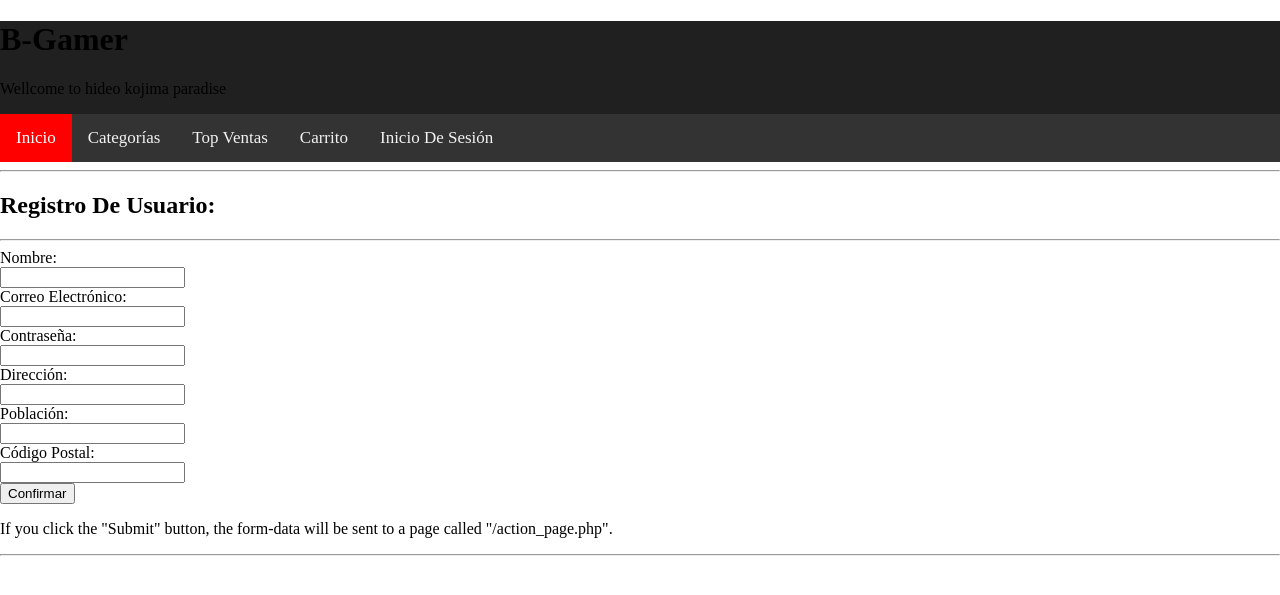
After one commit to DanielRomeroResano/b-gamer, a PHP site: the page made by Formulario Registro.html in a window 1280 px wide. The commit adds this page. Shown: the top 595 px of the page. Run offline with PHP 8.4, Linux system fonts and the light colour scheme.

Commit message:
Add files via upload

```diff
--- a/Estilo.css
+++ b/Estilo.css
@@ -1,12 +1,21 @@
 header{
-   background-color: rgb(13, 13, 13);
+   background-color: rgb(32, 32, 32);
+   text-align: left;
 }
 
-h1{
-  color:white;
+.barraLogo{
+
 }
-p{color:white;}
+.barraLogo img{
+  position: relative;
+  display: inline;
+  top: 2px
+}
+.barraLogo h1{
+  position: absolute;
 
+  color: rgb(255, 255, 255);
+}
 /* Add a black background color to the top navigation */
 .topnav {
     background-color: #333;
@@ -24,13 +33,50 @@ p{color:white;}
 }
 
 /* Change the color of links on hover */
-.topnav a:hover {
+.topnav a:hover, .Categorías:hover .dropbtn {
     background-color: #ddd;
     color: black;
 }
 
 /* Add a color to the active/current link */
-.topnav a.active {
-    background-color:red;
+.topnav a.active{
+    background-color: #ff0000;
     color: white;
 }
+
+.Categorías {
+    float: left;
+    overflow: hidden;
+}
+.Categorías .dropbtn {
+    font-size: 17px;
+    border: none;
+    outline: none;
+    color: white;
+    padding: 14px 16px;
+    background-color: inherit;
+    font-family: inherit;
+    margin: 0;
+}
+.Categorías-content {
+    display: none;
+    position: absolute;
+    background-color: #676767;
+    min-width: 160px;
+    box-shadow: 0px 8px 16px 0px rgba(0,0,0,0.2);
+    z-index: 1;
+}
+.Categorías:hover .Categorías-content {
+    display: block;
+}
+.Categorías-content a {
+    float: none;
+    color: blacrgb(255, 255, 255)k;
+    padding: 12px 16px;
+    text-decoration: none;
+    display: block;
+    text-align: left;
+}
+body{
+  margin: 0
+}
--- /dev/null
+++ b/Formulario Registro.html
@@ -0,0 +1,51 @@
+<!DOCTYPE html>
+<html>
+  <head>
+    <meta charset="UTF-8"/>
+		<title> B-Gamer</title>
+    <link rel="stylesheet" type="text/css" href="Estilo.css">
+  </head>
+  <body>
+    <header>
+
+      <h1>B-Gamer</h1>
+      <p>Wellcome to hideo kojima paradise</p>
+      <div class="topnav">
+        <a class="active" href="B-Gamer.html">Inicio</a>
+        <a href="Acción.html">Categorías</a>
+        <a href="#Top Ventas">Top Ventas</a>
+        <a href="#Carrito">Carrito</a>
+        <a href="#Inicio De Sesión">Inicio De Sesión</a>
+      </div>
+    </header>
+      <hr/>
+    <section>
+      <h2>Registro De Usuario: </h2>
+      <hr />
+      <form action="/action_page.php">
+        Nombre:<br>
+        <input type="text" name="Nombre", pattern="[A-Za-z\s]{1,}">
+        <br>
+        Correo Electrónico:<br>
+        <input type="email" name="Correo Electrónico">
+        <br>
+        Contraseña:<br>
+        <input type="password" name="Contraseña" pattern="(?=.*[0-9])(?=.*[A-Za-z]).{2,}">
+        <br>
+        Dirección:<br>
+        <input type="text" name="Dirección" pattern="([A-Za-z]).{,30}">
+        <br>
+        Población:<br>
+        <input type="text" name="Población" pattern="([A-Za-z]).{,30}">
+        <br>
+        Código Postal:<br>
+        <input type="text" name="Código Postal" pattern="([0-9]).{4,5}">
+        <br>
+        <input type="submit" value="Confirmar">
+      </form>
+
+<p>If you click the "Submit" button, the form-data will be sent to a page called "/action_page.php".</p>
+      <hr />
+    </section>
+  </body>
+</html>
```
Also changed, not shown: B-Gamer.html (+12 -3 lines), img/b-gamer-logo-rojo.png (added), img/b-gamer-logo.png (added), 1 other file.
